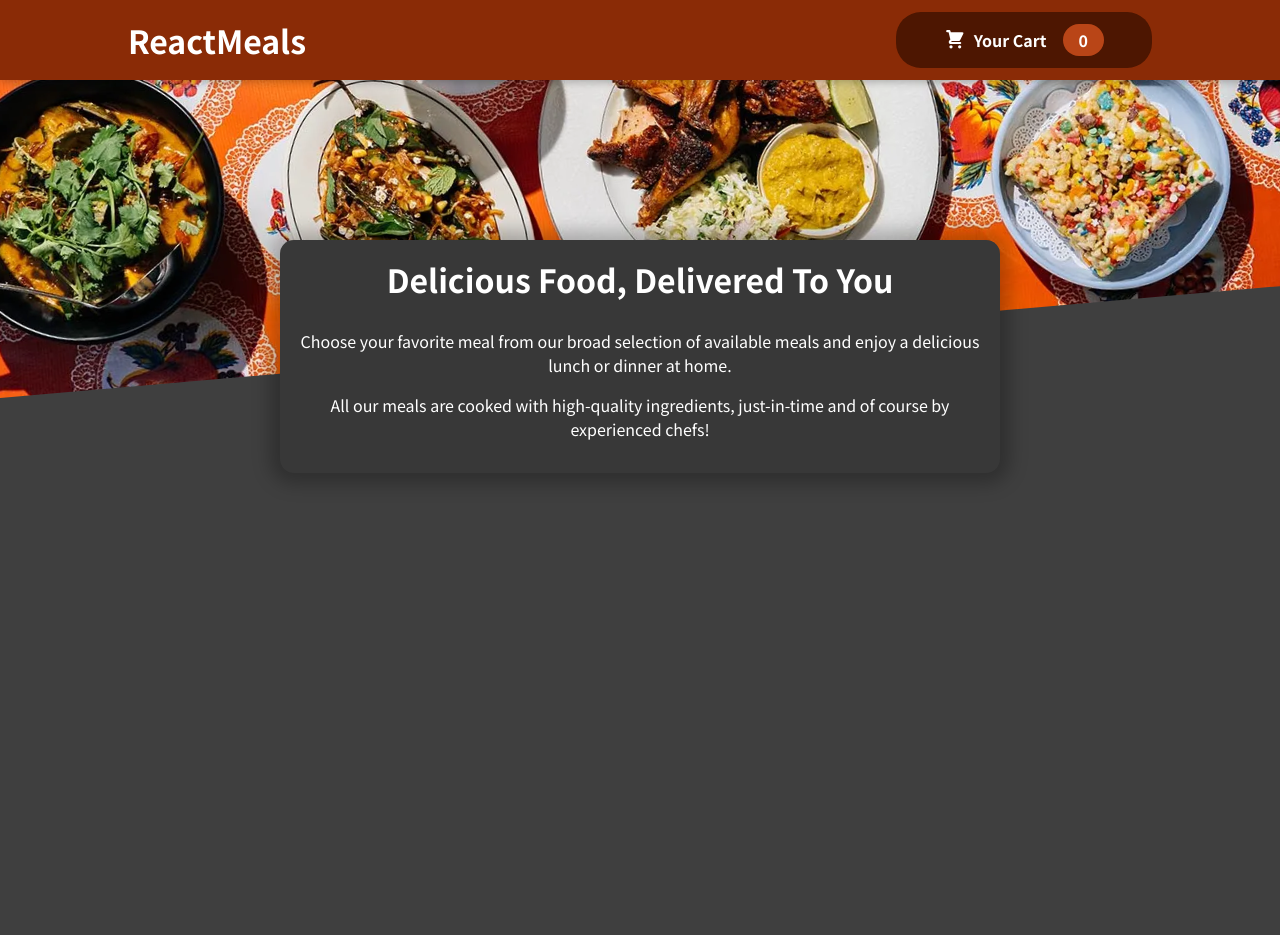
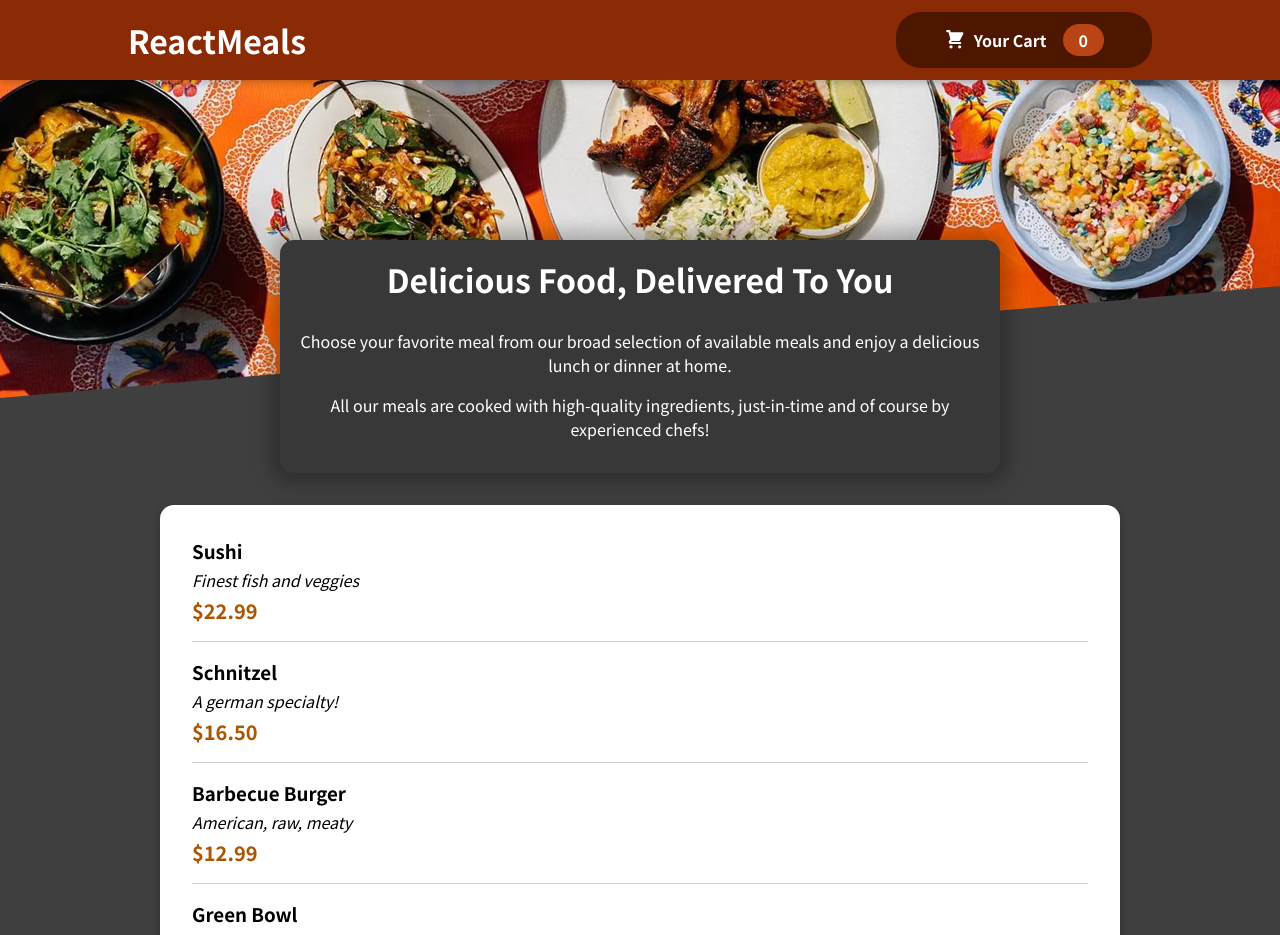
Before and after one commit to shivlloyd/Sharpener-tasks, a React (Create React App) app in the folder Creating a Restaurant Website/: page / in a window 1280 px wide. Shown: the top 935 px of the page. Before the commit the page ends 800 px from the top, so only its background shows below. Built offline with nearby package versions, Linux system fonts and the light colour scheme.

Commit message:
Making the Items visible

```diff
--- a/Creating a Restaurant Website/src/components/Meals/AvailableMeals.js
+++ b/Creating a Restaurant Website/src/components/Meals/AvailableMeals.js
@@ -0,0 +1,50 @@
+import Card from "../UI/Card";
+import MealItem from "./MealItem/MealItem.js";
+import classes from "./AvailableMeals.module.css";
+
+const DUMMY_MEALS = [
+  {
+    id: "m1",
+    name: "Sushi",
+    description: "Finest fish and veggies",
+    price: 22.99,
+  },
+  {
+    id: "m2",
+    name: "Schnitzel",
+    description: "A german specialty!",
+    price: 16.5,
+  },
+  {
+    id: "m3",
+    name: "Barbecue Burger",
+    description: "American, raw, meaty",
+    price: 12.99,
+  },
+  {
+    id: "m4",
+    name: "Green Bowl",
+    description: "Healthy...and green...",
+    price: 18.99,
+  },
+];
+
+const AvailableMeals = () => {
+  const mealsList = DUMMY_MEALS.map((meal) => (
+    <MealItem
+      key={meal.id}
+      name={meal.name}
+      description={meal.description}
+      price={meal.price}
+    />
+  ));
+  return (
+    <section className={classes.meals}>
+      <Card>
+        <ul>{mealsList}</ul>
+      </Card>
+    </section>
+  );
+};
+
+export default AvailableMeals;
--- /dev/null
+++ b/Creating a Restaurant Website/src/components/Meals/AvailableMeals.module.css
@@ -0,0 +1,24 @@
+.meals {
+  max-width: 60rem;
+  width: 90%;
+  margin: 2rem auto;
+  animation: meals-appear 1s ease-out forwards;
+}
+
+.meals ul {
+  list-style: none;
+  margin: 0;
+  padding: 0;
+}
+
+@keyframes meals-appear {
+  from {
+    opacity: 0;
+    transform: translateY(3rem);
+  }
+
+  to {
+    opacity: 1;
+    transform: translateY(0);
+  }
+}
--- /dev/null
+++ b/Creating a Restaurant Website/src/components/Meals/MealItem/MealItem.js
@@ -0,0 +1,18 @@
+import classes from "./MealItem.module.css";
+
+const MealItem = (props) => {
+  const price = `$${props.price.toFixed(2)}`;
+
+  return (
+    <li className={classes.meal}>
+      <div>
+        <h3>{props.name}</h3>
+        <div className={classes.description}>{props.description}</div>
+        <div className={classes.price}>{price}</div>
+      </div>
+      <div></div>
+    </li>
+  );
+};
+
+export default MealItem;
--- /dev/null
+++ b/Creating a Restaurant Website/src/components/Meals/MealItem/MealItem.module.css
@@ -0,0 +1,22 @@
+.meal {
+  display: flex;
+  justify-content: space-between;
+  margin: 1rem;
+  padding-bottom: 1rem;
+  border-bottom: 1px solid #ccc;
+}
+
+.meal h3 {
+  margin: 0 0 0.25rem 0;
+}
+
+.description {
+  font-style: italic;
+}
+
+.price {
+  margin-top: 0.25rem;
+  font-weight: bold;
+  color: #ad5502;
+  font-size: 1.25rem;
+}
--- a/Creating a Restaurant Website/src/components/Meals/Meals.js
+++ b/Creating a Restaurant Website/src/components/Meals/Meals.js
@@ -1,10 +1,12 @@
 import { Fragment } from "react";
 import MealsSummary from "./MealsSummary";
+import AvailableMeals from "./AvailableMeals";
 
 const Meals = () => {
   return (
     <Fragment>
       <MealsSummary />
+      <AvailableMeals />
     </Fragment>
   );
 };
--- /dev/null
+++ b/Creating a Restaurant Website/src/components/UI/Card.js
@@ -0,0 +1,7 @@
+import classes from "./Card.module.css";
+
+const Card = (props) => {
+  return <div className={classes.card}>{props.children}</div>;
+};
+
+export default Card;
--- /dev/null
+++ b/Creating a Restaurant Website/src/components/UI/Card.module.css
@@ -0,0 +1,6 @@
+.card {
+  padding: 1rem;
+  box-shadow: 0 2px 8px rgba(0, 0, 0, 0.25);
+  border-radius: 14px;
+  background-color: white;
+}
```
Also changed, not shown: Creating a Restaurant Website/src/components/Meals/MealItem/MealItemForm.js (added).
